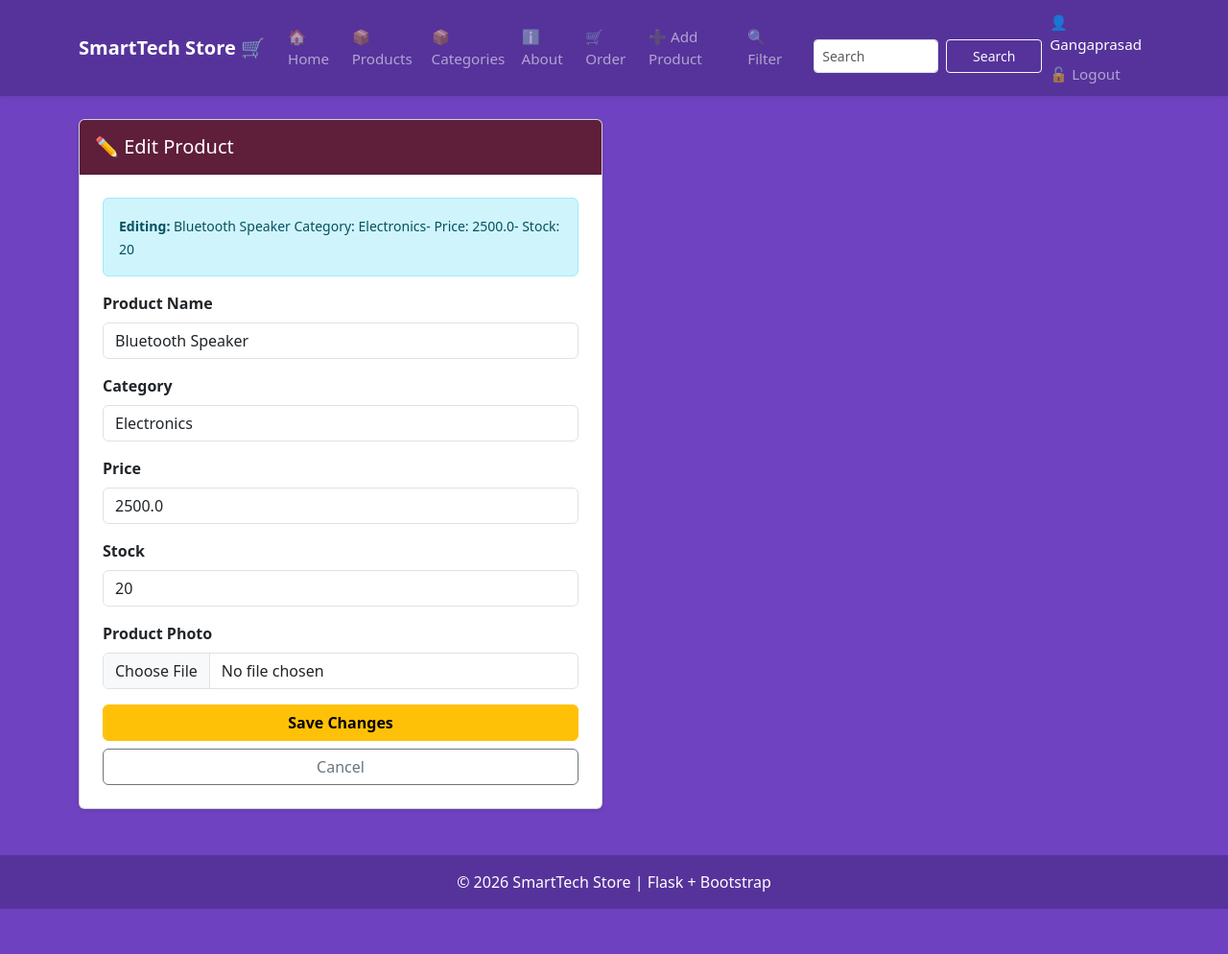
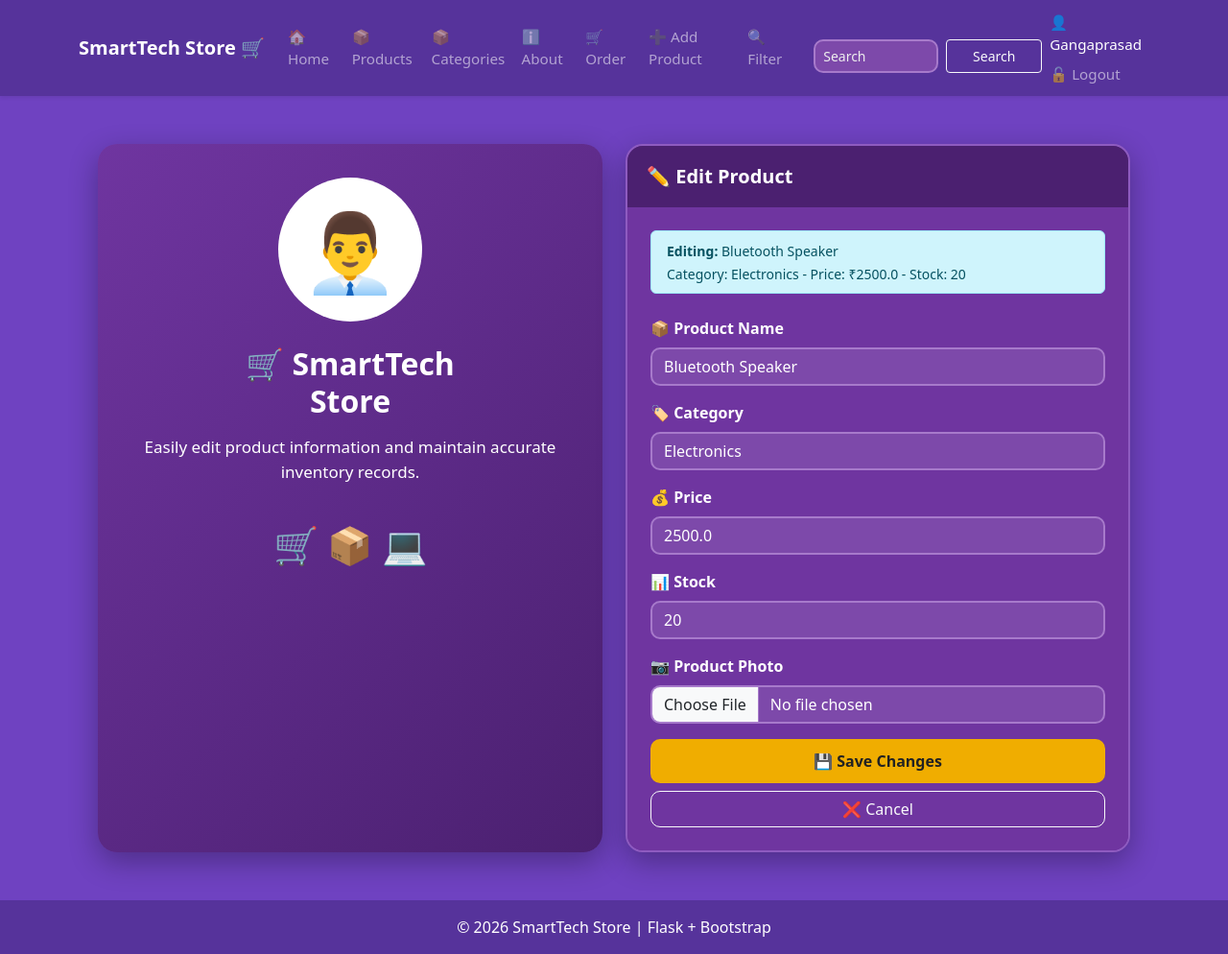
Before and after one commit to kadam768550/python-training, a Flask app: page /edit/12 in a window 1280 px wide. Shown: the whole page at 96% size. Before the commit the page ends 947 px from the top, so only its background shows below. Run offline with Flask 3, Linux system fonts and the light colour scheme; a user stored in the database is signed in; data comes from the database, SQL or seed files in the repository; both versions use the stored data as it was after the commit.

Commit message:
Add new features, Design more

```diff
--- a/templates/edit_product.html
+++ b/templates/edit_product.html
@@ -3,31 +3,179 @@
 
 {% block content %}
 
-<div class="row" justify-content center">
+<style>
+html,body{
+    background:#5b2a86!important;
+}
+
+.edit-wrapper{
+    max-width:1100px;
+    margin:50px auto;
+}
+
+.info-box{
+    background:linear-gradient(135deg,#6f35a0,#4b2070);
+    color:white;
+    border-radius:20px;
+    min-height:100%;
+    padding:35px 25px;
+    text-align:center;
+    box-shadow:0 10px 30px rgba(0,0,0,.3);
+}
+
+.info-icon{
+    width:150px;
+    height:150px;
+    margin:auto auto 25px;
+    background:white;
+    border-radius:50%;
+    display:flex;
+    align-items:center;
+    justify-content:center;
+    font-size:80px;
+}
+
+.info-box h2{
+    font-weight:800;
+    color:white;
+}
+
+.info-box p{
+    color:white;
+    font-size:17px;
+}
+
+.info-icons{
+    font-size:38px;
+    margin-top:35px;
+    display:flex;
+    justify-content:center;
+    gap:25px;
+}
+
+.edit-card{
+    background:#6f35a0!important;
+    border:2px solid #8e5bc0;
+    border-radius:18px;
+    overflow:hidden;
+    box-shadow:0 10px 30px rgba(0,0,0,.3);
+}
+
+.edit-header{
+    background:#4b2070!important;
+    color:white;
+    padding:20px;
+}
+
+.edit-header h5{
+    margin:0;
+    font-weight:700;
+}
+
+.card-body{
+    background:#6f35a0!important;
+    color:white;
+}
+
+.form-label{
+    color:white!important;
+}
+
+.form-control{
+    background:#7d49aa!important;
+    color:white!important;
+    border:2px solid #a77acb;
+    border-radius:10px;
+}
+
+.form-control::placeholder{
+    color:#eee!important;
+}
+
+.form-control:focus{
+    background:#814db0!important;
+    color:white!important;
+    border-color:#d0a8ef;
+    box-shadow:0 0 0 3px rgba(255,255,255,.15);
+}
+
+.edit-btn{
+    background:#f0ad00;
+    color:#222;
+    border:0;
+    border-radius:10px;
+    padding:11px;
+    font-weight:700;
+}
+
+.cancel-btn{
+    border-radius:10px;
+}
+</style>
+
+
+<div class="container edit-wrapper">
+
+    <div class="row g-4 align-items-stretch">
+
+        <!-- LEFT SIDE -->
         <div class="col-md-6">
-<div class="card shadow-sm">
-    <div class="card-header py-3" style="background-color: #5f1e3a;">
-        <h5 class="mb-0 text-white">
-            ✏️ Edit Product
-        </h5>
+
+            <div class="info-box">
+
+                <div class="info-icon">
+                    👨‍💼
                 </div>
+
+                <h2>
+                    🛒 SmartTech<br>Store
+                </h2>
+
+                <p class="mt-3">
+                    Easily edit product information and
+                    maintain accurate inventory records.
+                </p>
+
+                <div class="info-icons">
+                    🛒 📦 💻
+                </div>
+
+            </div>
+
+        </div>
+
+
+        <!-- RIGHT SIDE -->
+        <div class="col-md-6">
+
+            <div class="edit-card">
+
+                <div class="edit-header">
+                    <h5>✏️ Edit Product</h5>
+                </div>
+
                 <div class="card-body p-4">
-        <!--Current values info -->
-        <div class="alert alert-info" py-2 mb-4">
+
+                    <!-- Current values -->
+                    <div class="alert alert-info py-2 mb-4">
                         <small>
-                <strong>Editing: </strong>
-                {{ product['name'] }}
-                Category: {{product['category']}}-
-                Price: {{product['price'] }}-
-                Stock: {{product['stock']}}
+                            <strong>Editing:</strong>
+                            {{ product['name'] }}<br>
+                            Category: {{ product['category'] }} -
+                            Price: ₹{{ product['price'] }} -
+                            Stock: {{ product['stock'] }}
                         </small>
                     </div>
 
+
                     <form action="{{url_for('edit_product',id=product['id'])}}"
-              method="POST" enctype="multipart/form-data">
+                          method="POST"
+                          enctype="multipart/form-data">
 
                         <div class="mb-3">
-                <label class="form-label fw-bold">Product Name</label>
+                            <label class="form-label fw-bold">
+                                📦 Product Name
+                            </label>
 
                             <input required
                                    name="product_name"
@@ -37,8 +185,12 @@
                                    value="{{ product['name'] }}">
                         </div>
 
+
                         <div class="mb-3">
-                <label class="form-label fw-bold">Category</label>
+                            <label class="form-label fw-bold">
+                                🏷️ Category
+                            </label>
+
                             <input required
                                    name="category"
                                    class="form-control"
@@ -47,8 +199,12 @@
                                    value="{{ product['category'] }}">
                         </div>
 
+
                         <div class="mb-3">
-                <label class="form-label fw-bold">Price</label>
+                            <label class="form-label fw-bold">
+                                💰 Price
+                            </label>
+
                             <input required
                                    name="price"
                                    min="0"
@@ -58,8 +214,12 @@
                                    value="{{ product['price'] }}">
                         </div>
 
+
                         <div class="mb-3">
-                <label class="form-label fw-bold">Stock</label>
+                            <label class="form-label fw-bold">
+                                📊 Stock
+                            </label>
+
                             <input required
                                    name="stock"
                                    min="0"
@@ -69,26 +229,38 @@
                                    value="{{ product['stock'] }}">
                         </div>
 
+
                         <div class="mb-3">
-                <label class="form-label fw-bold">Product Photo</label>
-                <input
-                       name="photo"
+                            <label class="form-label fw-bold">
+                                📷 Product Photo
+                            </label>
+
+                            <input name="photo"
                                    class="form-control"
                                    type="file"
                                    accept="image/*">
                         </div>
 
+
                         <div class="d-grid">
-                <button type="submit" class="btn btn-warning fw-bold">
-                    Save Changes
+
+                            <button type="submit"
+                                    class="edit-btn">
+                                💾 Save Changes
                             </button>
+
                             <a href="{{ url_for('product') }}"
-                   class="btn btn-outline-secondary mt-2">
-                    Cancel
+                               class="btn btn-outline-light cancel-btn mt-2">
+                                ❌ Cancel
                             </a>
+
                         </div>
+
                     </form>
+
                 </div>
+            </div>
+
         </div>
 
     </div>
--- a/templates/home.html
+++ b/templates/home.html
@@ -230,7 +230,10 @@
     </h3>
 
     <a href="{{ url_for('add_product') }}"
-       class="btn btn-primary">
+       class="btn btn-sm fw-bold"
+       style="background:#06B6D4; color:white;
+       border:none; border-radius:8px;">
+       <i class="fas fa-plus"></i>
         ➕ Add Product
     </a>
 
```
Also changed, not shown: templates/add_product.html (+159 -57 lines), templates/order.html (+3 -7 lines), myproject.db. Lines whose indentation alone changed are shown as unchanged.
